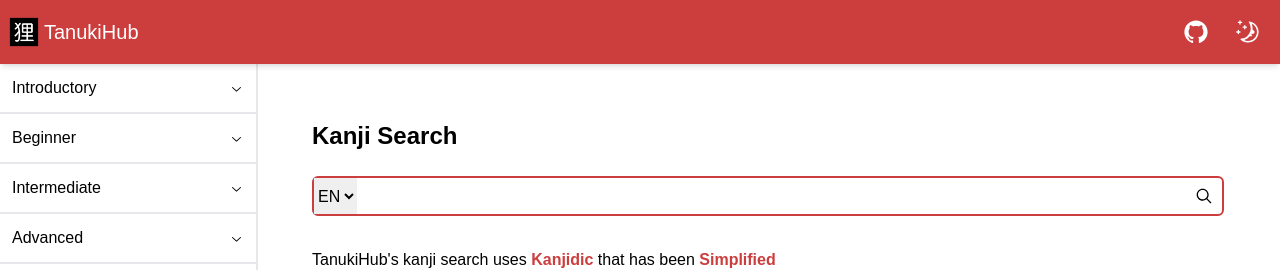
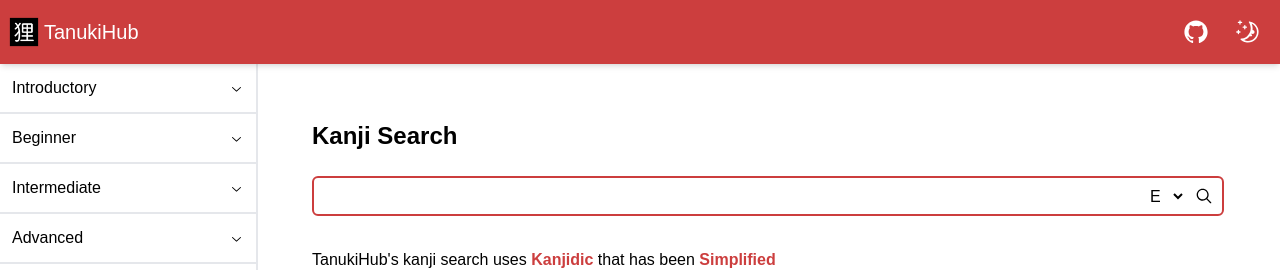
Before and after one commit to LinCie/tanukihub, a Next.js app: page /tools/kanji-search in a window 1280 px wide. Shown: the top 270 px of the page. Built offline with nearby package versions, Linux system fonts and the light colour scheme; a web font is replaced by a local one.

Commit message:
Add basic select

```diff
--- a/app/tools/kanji-search/page.tsx
+++ b/app/tools/kanji-search/page.tsx
@@ -54,21 +54,21 @@ const SearchForm = ({ setCharacters, setLoading }: SearchFormProps) => {
       onSubmit={handleSubmit(onSubmit)}
       className="mb-4 flex rounded-md border-2 border-[#CC3E3E] dark:border-white md:mb-6 lg:mb-8"
     >
-      <select {...register("lang", { required: true })}>
-        <option value="en">EN</option>
-        <option value="jp">JP</option>
-      </select>
-      {watchLang === "jp" && (
-        <select {...register("by", { required: true })}>
-          <option value="kanji">Kanji</option>
-          <option value="kana">Kana</option>
-        </select>
-      )}
       <input
         {...register("search", { required: true })}
         autoComplete="off"
         className="min-w-0 flex-1 bg-transparent px-2 focus:border-0 focus:outline-none dark:bg-transparent"
       />
+      {watchLang === "jp" && (
+        <select className="bg-transparent w-16 px-2 hover:cursor-pointer hover:bg-gray-100 dark:hover:bg-gray-800" {...register("by", { required: true })}>
+          <option value="kanji">Kanji</option>
+          <option value="kana">Kana</option>
+        </select>
+      )}
+      <select className="bg-transparent w-12 px-2 hover:cursor-pointer hover:bg-gray-100 dark:hover:bg-gray-800" {...register("lang", { required: true })}>
+        <option value="en">EN</option>
+        <option value="jp">JP</option>
+      </select>
       <button
         type="submit"
         className="p-2 hover:bg-gray-100 dark:hover:bg-gray-800"
```
